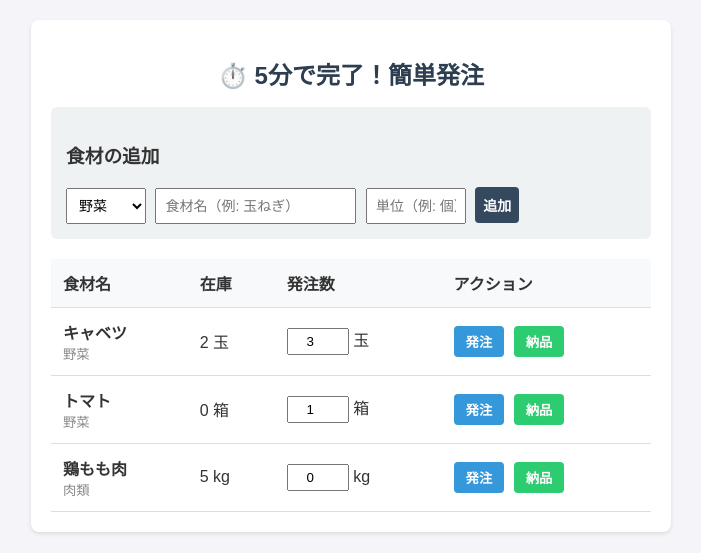
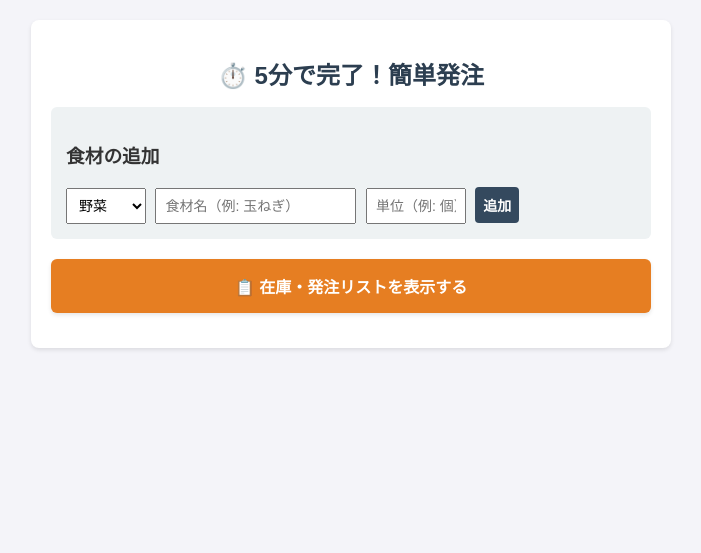
Before and after one commit to taikitaka/restaurant-app, a Flask app: page / in a window 1280 px wide. Shown: the top 553 px of the page, without its empty margins (289-990 px from the left). Run offline with Flask 3, Linux system fonts and the light colour scheme; data comes from the database, SQL or seed files in the repository.

Commit message:
add toggle button

```diff
--- a/templates/index.html
+++ b/templates/index.html
@@ -18,6 +18,25 @@
         .btn-order { background-color: #3498db; color: white; }
         .btn-deliver { background-color: #2ecc71; color: white; margin-left: 5px; }
         .btn-add { background-color: #34495e; color: white; }
+
+        /* 📱 追加したデザイン：リストを開く大きなボタン */
+        .btn-toggle {
+            width: 100%;
+            padding: 15px;
+            font-size: 16px;
+            background-color: #e67e22;
+            color: white;
+            border: none;
+            border-radius: 6px;
+            cursor: pointer;
+            font-weight: bold;
+            margin-bottom: 15px;
+            box-shadow: 0 2px 4px rgba(0,0,0,0.1);
+        }
+        /* 最初はリストを隠しておくための設定 */
+        .hidden-list {
+            display: none;
+        }
     </style>
 </head>
 <body>
@@ -25,7 +44,6 @@
 <div class="container">
     <h1>⏱️ 5分で完了！簡単発注</h1>
 
-    <!-- 食材追加フォーム -->
     <div class="add-form">
         <h3>食材の追加</h3>
         <form action="/add" method="POST">
@@ -40,7 +58,9 @@
         </form>
     </div>
 
-    <!-- 在庫・発注リスト -->
+    <button type="button" class="btn-toggle" onclick="toggleList()">📋 在庫・発注リストを表示する</button>
+
+    <div id="list-container" class="hidden-list">
         <table>
             <thead>
                 <tr>
@@ -59,7 +79,6 @@
                     </td>
                     <td>{{ item.stock }} {{ item.unit }}</td>
                     <td>
-                    <!-- 各行ごとに独立したフォーム -->
                         <form action="/action/{{ item.id }}" method="POST" style="display: inline;">
                             <input type="number" name="order_qty" value="{{ item.order_qty }}" class="qty-input" min="0"> {{ item.unit }}
                     </td>
@@ -73,6 +92,18 @@
             </tbody>
         </table>
     </div>
+</div>
+
+<script>
+function toggleList() {
+    var container = document.getElementById('list-container');
+    if (container.classList.contains('hidden-list')) {
+        container.classList.remove('hidden-list');
+    } else {
+        container.classList.add('hidden-list');
+    }
+}
+</script>
 
 </body>
 </html>
```
Lines whose indentation alone changed are shown as unchanged.
